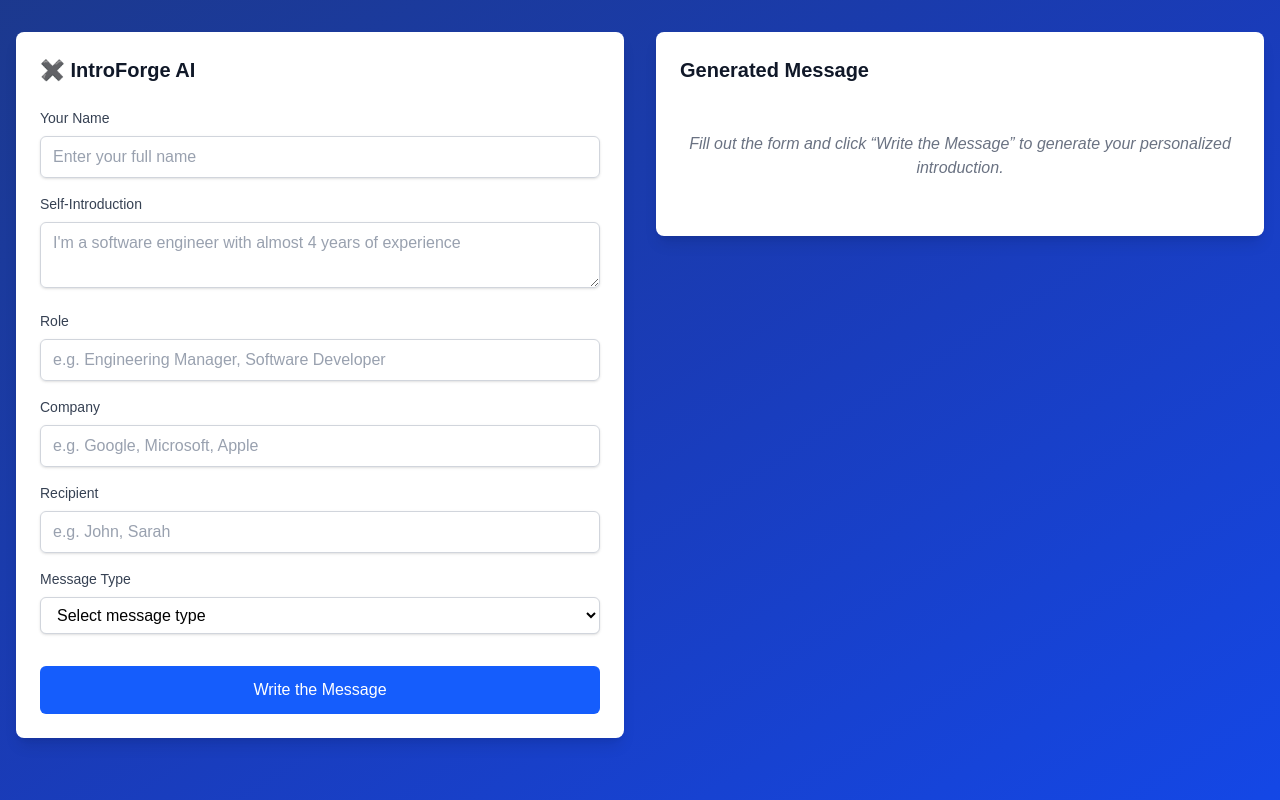
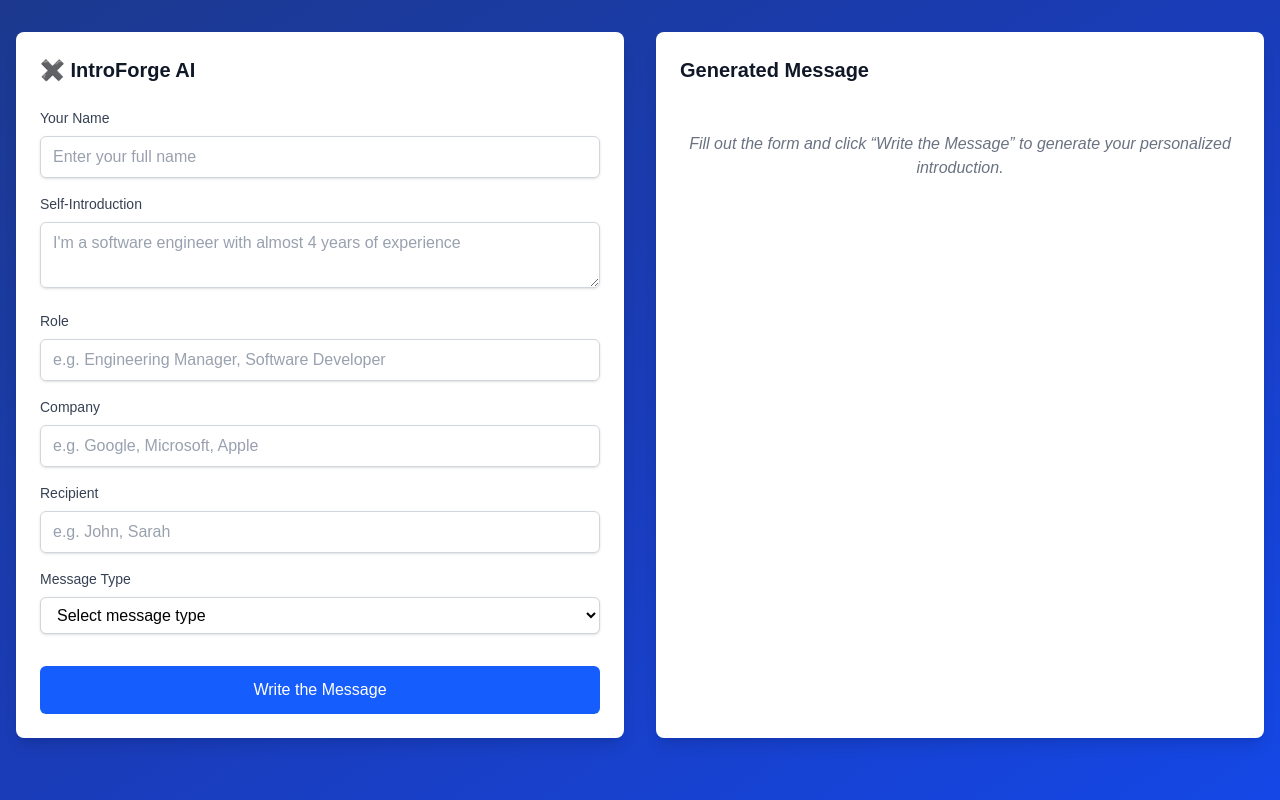
Before and after one commit to kalmontee/intro-forge-ai, a Next.js app: page / in a window 1280 px wide. Built offline with nearby package versions, Linux system fonts and the light colour scheme.

Commit message:
Refactor MessageDisplay component for improved layout and overflow handling

```diff
--- a/src/components/MessageDisplay.tsx
+++ b/src/components/MessageDisplay.tsx
@@ -1,9 +1,12 @@
+'use client';
+
 import React from 'react';
 
 export const MessageDisplay: React.FC<{ generatedMessage: string; isLoading: boolean }> = ({ generatedMessage, isLoading }) => {
   return (
-    <div className="bg-white rounded-lg shadow-lg p-6">
-      <h2 className="text-xl font-bold text-gray-900 mb-4">Generated Message</h2>
+    <div className="bg-white rounded-lg shadow-lg p-6 h-full flex flex-col">
+      <h2 className="text-xl font-bold text-gray-900 mb-4 flex-shrink-0">Generated Message</h2>
+      <div className="flex-1 overflow-y-auto">
         {isLoading ? (
           <div className="flex items-center justify-center py-8">
             <div className="animate-spin rounded-full h-8 w-8 border-b-2 border-blue-600"></div>
@@ -11,7 +14,7 @@ export const MessageDisplay: React.FC<{ generatedMessage: string; isLoading: boo
           </div>
         ) : generatedMessage ? (
           <div className="prose max-w-none">
-          <div className="whitespace-pre-wrap text-gray-800 bg-gray-50 p-4 rounded-md">{generatedMessage}</div>
+            <div className="whitespace-pre-wrap text-gray-800 bg-gray-50 p-4 rounded-md overflow-y-auto max-h-full">{generatedMessage}</div>
           </div>
         ) : (
           <div className="text-gray-500 italic py-8 text-center">
@@ -19,5 +22,6 @@ export const MessageDisplay: React.FC<{ generatedMessage: string; isLoading: boo
           </div>
         )}
       </div>
+    </div>
   );
 };
```
Lines whose indentation alone changed are shown as unchanged.
